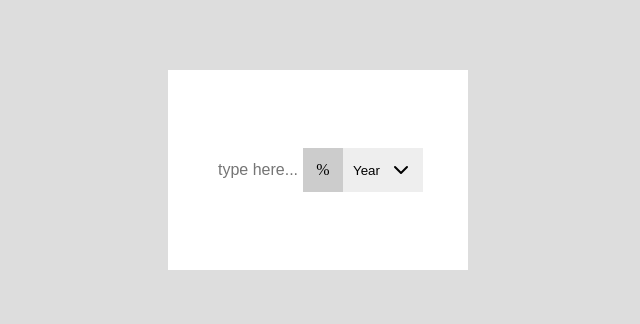
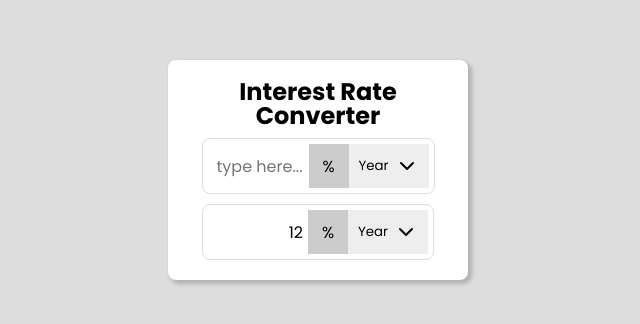
Before and after one commit to ClaudioKamoda/Interest-Rate, a React (Create React App) app: page / in a window 1280 px wide. Shown: the part 230-554 px from the top of the page, without its empty margins (322-962 px from the left). Built offline with nearby package versions, Linux system fonts and the light colour scheme.

Commit message:
finished designing/started logic

```diff
--- a/src/App.styles.ts
+++ b/src/App.styles.ts
@@ -2,10 +2,13 @@ import { createGlobalStyle } from 'styled-components'
 import styled from 'styled-components'
 
 export const GlobalStyle = createGlobalStyle`
+    @import url('https://fonts.googleapis.com/css2?family=Poppins:wght@400;500;600;700&display=swap');
+
   *{
     padding: 0;
     margin: 0;
     box-sizing: border-box;
+    font-family: 'Poppins', sans-serif;
   }
 `
 
@@ -19,11 +22,20 @@ export const Page = styled.main`
 `
 
 export const Container = styled.section`
-  height: 200px;
+  height: fit-content;
   width: 300px;
   background-color: #fff;
-  padding: 10px;
+  padding: 20px 10px;
   display: flex;
   justify-content: center;
   align-items: center;
+  flex-direction: column;
+  gap: 10px;
+  border-radius: 8px;
+  box-shadow: 3px 3px 4px 1px rgba(0, 0, 0, 0.2);
+
+  h1{
+    text-align: center;
+    line-height: 1.5rem;
+  }
 `
--- a/src/App.tsx
+++ b/src/App.tsx
@@ -1,16 +1,18 @@
 import React from 'react';
 import * as C from './App.styles'
-import Dropdown from './components/Dropdown';
-import TextArea from './components/TextArea';
+import Interest from './components/Interest';
 
 function App() {
+  let typedValue:string = '12'
+
   return (
   <>
     <C.GlobalStyle/>
     <C.Page>
       <C.Container>
-        <TextArea/>
-        <Dropdown/>
+        <h1>Interest Rate<br/>Converter</h1>
+        <Interest readonly={false}/>
+        <Interest readonly={true} value={typedValue}/>
       </C.Container>
     </C.Page>
   </>
--- /dev/null
+++ b/src/components/Interest/index.tsx
@@ -0,0 +1,19 @@
+import Dropdown from '../Dropdown';
+import TextArea from '../TextArea';
+import {InterestContainer} from './styles'
+
+interface InterestProps {
+  readonly: boolean,
+  value?: string
+}
+
+const Interest = (props:InterestProps) => {
+  return (
+    <InterestContainer>
+      <TextArea readonly={props.readonly} value={props.value}/>
+      <Dropdown/>
+    </InterestContainer>
+  )
+}
+
+export default Interest
--- /dev/null
+++ b/src/components/Interest/styles.ts
@@ -0,0 +1,10 @@
+import styled from 'styled-components'
+
+export const InterestContainer = styled.section`
+  padding: 5px;
+  border: 1px solid #ddd;
+  border-radius: 8px;
+  display: flex;
+  justify-content: center;
+  align-items: center;
+`
--- a/src/components/TextArea/index.tsx
+++ b/src/components/TextArea/index.tsx
@@ -1,9 +1,17 @@
-import {Input, Percentage} from './styles'
+import {InputContainer, Percentage, Text} from './styles'
 
-const TextArea = () => {
+interface InputProps {
+  readonly: boolean,
+  value?: string
+}
+
+const TextArea = (props:InputProps) => {
   return (
     <>
-    <Input placeholder='type here...'/>
+    {!props.readonly && <InputContainer>
+      <input type="text" placeholder='type here...'/>
+    </InputContainer>}
+    {props.readonly && <Text>{props.value}</Text>}
     <Percentage>%</Percentage>
     </>
   )
--- a/src/components/TextArea/styles.ts
+++ b/src/components/TextArea/styles.ts
@@ -1,12 +1,15 @@
 import styled from 'styled-components'
 
-export const Input = styled.input`
-  font-size: 1em;
-  height: 44px;
-  width: 90px;
-  padding: 5px;
-  text-align: right;
-  border: none;
+export const InputContainer = styled.div`
+  input{
+    font-size: 1em;
+    height: 44px;
+    width: 100px;
+    padding: 5px;
+    text-align: right;
+    border: none;
+    margin-right: 1px;
+  }
 `
 
 export const Percentage = styled.p`
@@ -19,3 +22,14 @@ export const Percentage = styled.p`
   padding: 5px;
   font-size: 1em;
 `
+
+export const Text = styled.p`
+  font-size: 1em;
+  display: flex;
+  justify-content: flex-end;
+  align-items: center;
+  height: 44px;
+  width: 100px;
+  padding: 5px;
+  text-align: right;
+`
```
